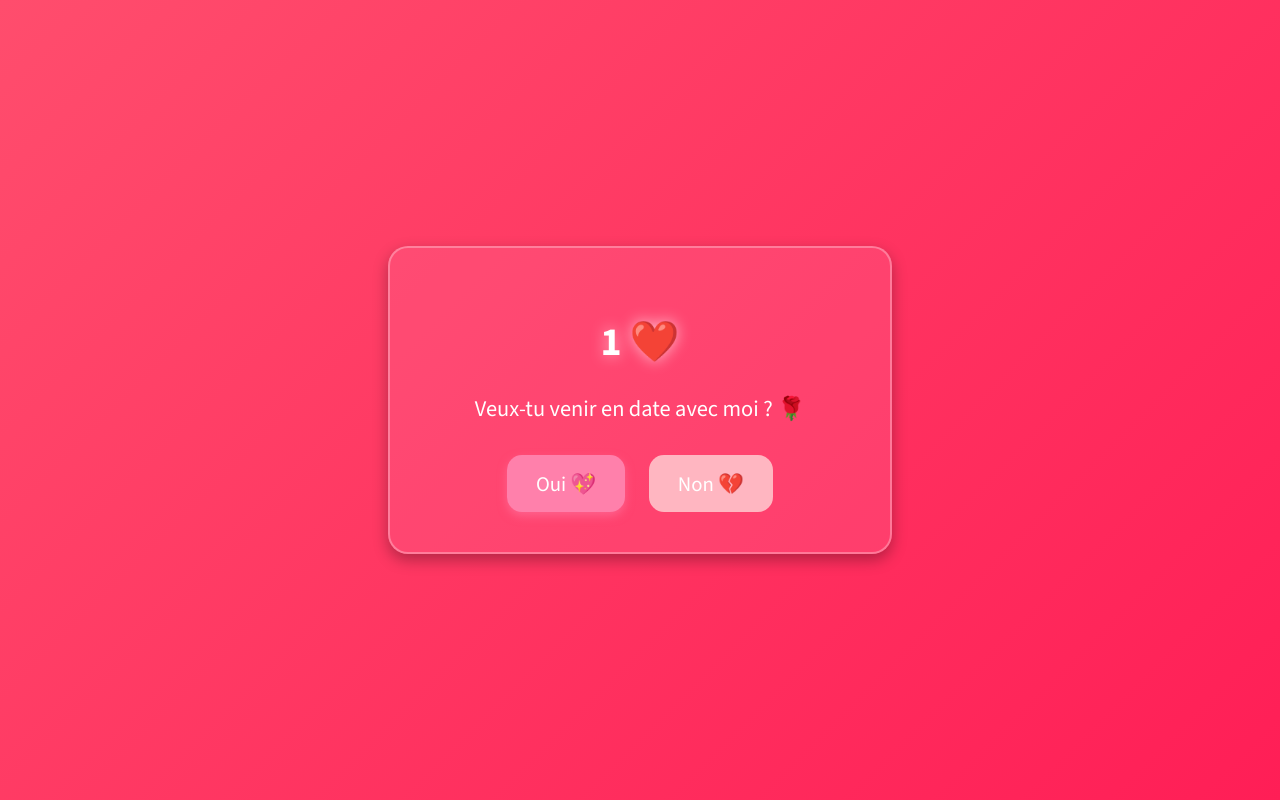
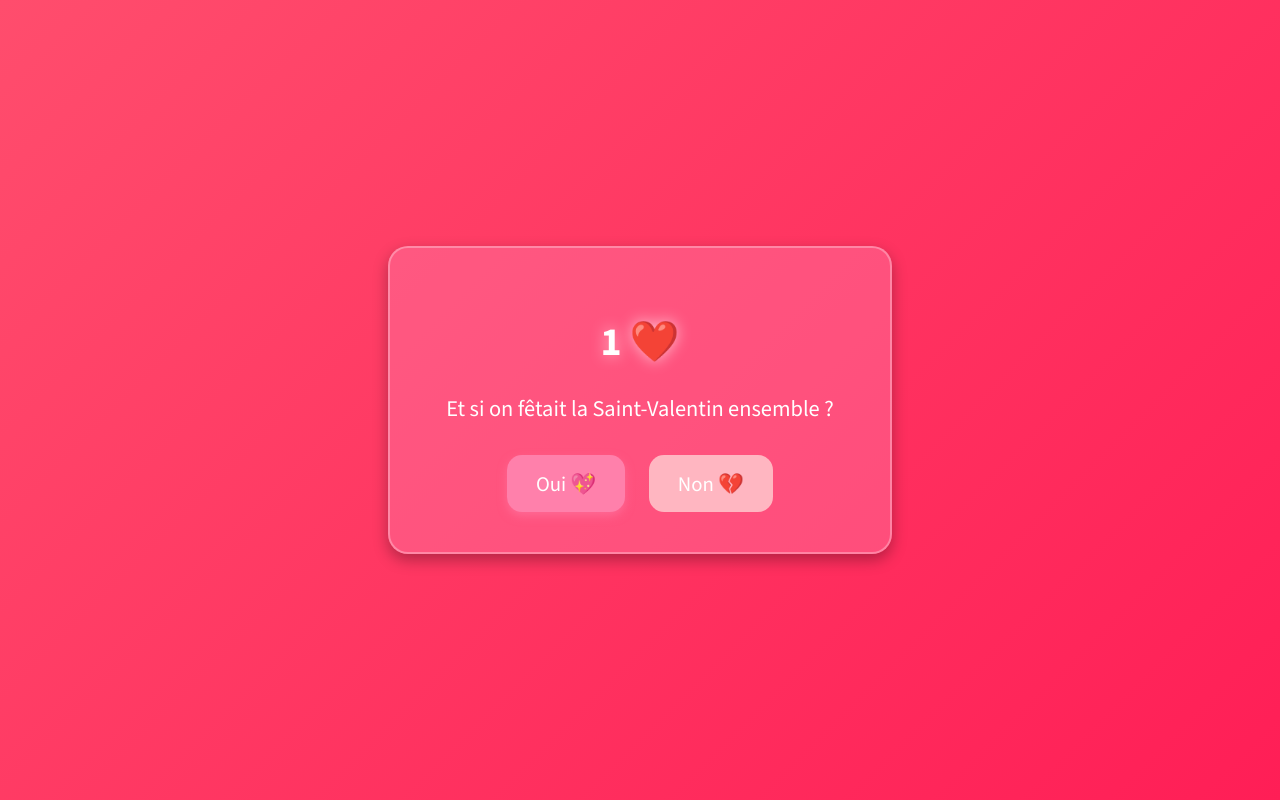
Before and after one commit to GeratorWu/EPortFolio, a React (Create React App) app: page /date/1 in a window 1280 px wide. Built offline with nearby package versions, Linux system fonts and the light colour scheme.

Commit message:
correction bug

```diff
--- a/src/components/perso/InvitePage.js
+++ b/src/components/perso/InvitePage.js
@@ -19,7 +19,7 @@ const InvitePage = () => {
         <div className='inviteBloc'>
             <div className='inviteContainer'>
                 <h1>{name} ❤️</h1>
-                <p>Veux-tu venir en date avec moi ? 🌹</p>
+                <p>Et si on fêtait la Saint-Valentin ensemble ?</p>
                 <div className='inviteBouton'>
                     <button onClick={handleYesClick} className='yesButton'>Oui 💖</button>
                     <button onClick={handleNoClick} className={`noButton ${noClicked ? 'disabled' : ''}`}>
--- a/src/components/perso/InvitePageReponse.js
+++ b/src/components/perso/InvitePageReponse.js
@@ -9,7 +9,7 @@ const InvitePage = () => {
         <div className='inviteReponseBloc'>
             <div className='inviteReponseSousBloc'>
                 <img src={Minions} alt="Minions qui célèbrent" className='minionsGif' />
-                <h1 className='inviteMessage'>À plus tard, {name} ! 😉</h1>
+                <h1 className='inviteMessage'>À bientôt, {name} ! 😉</h1>
             </div>
         </div>
     );
--- a/src/styles/perso/Invite.css
+++ b/src/styles/perso/Invite.css
@@ -14,7 +14,7 @@
 
 /* Conteneur avec transparence pour un effet léger */
 .inviteContainer {
-    background: rgba(255, 128, 171, 0.2);
+    background: rgba(255, 128, 171, 0.4);
     padding: 2.5rem;
     border-radius: 20px;
     box-shadow: 0px 6px 15px rgba(0, 0, 0, 0.3);
```
